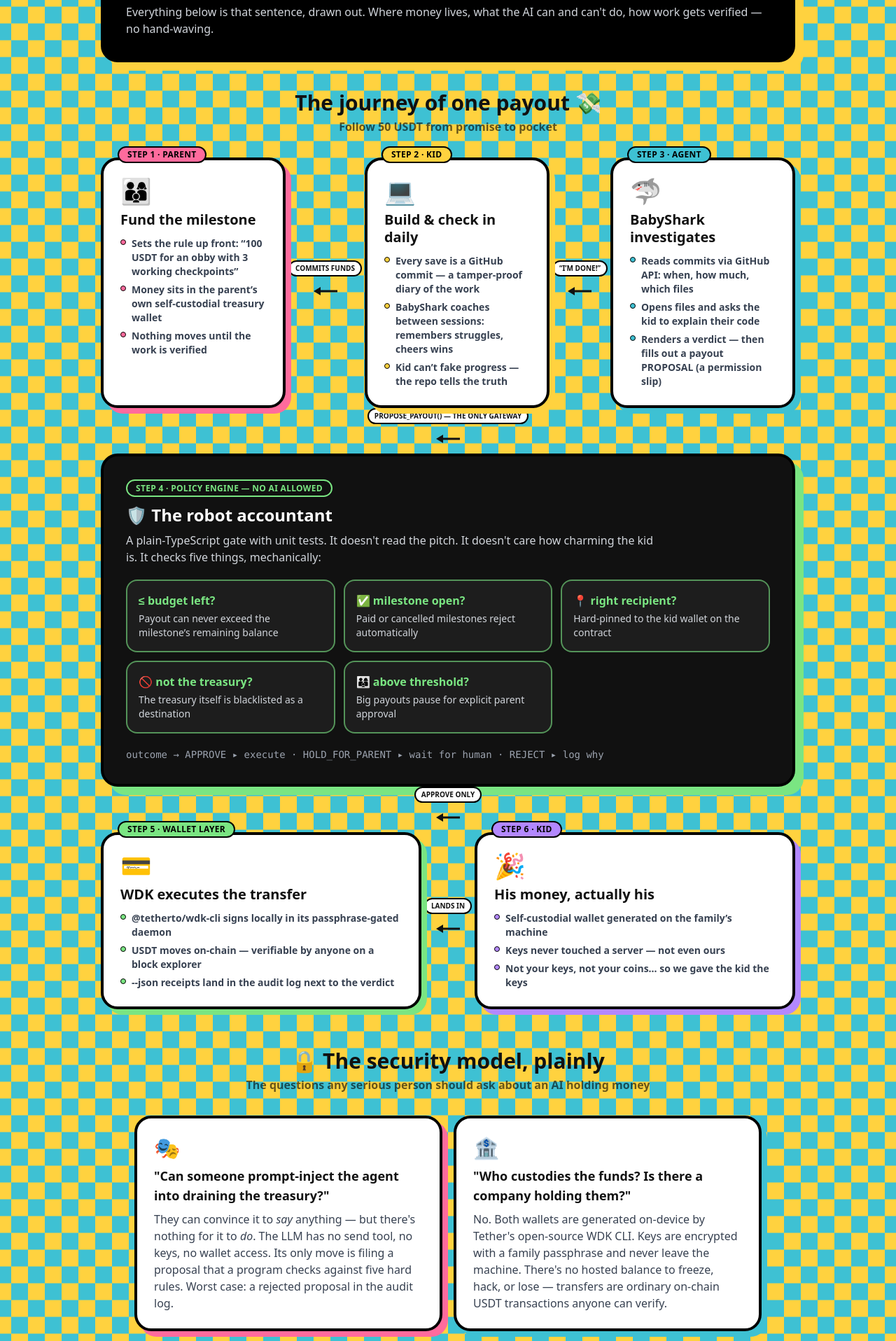
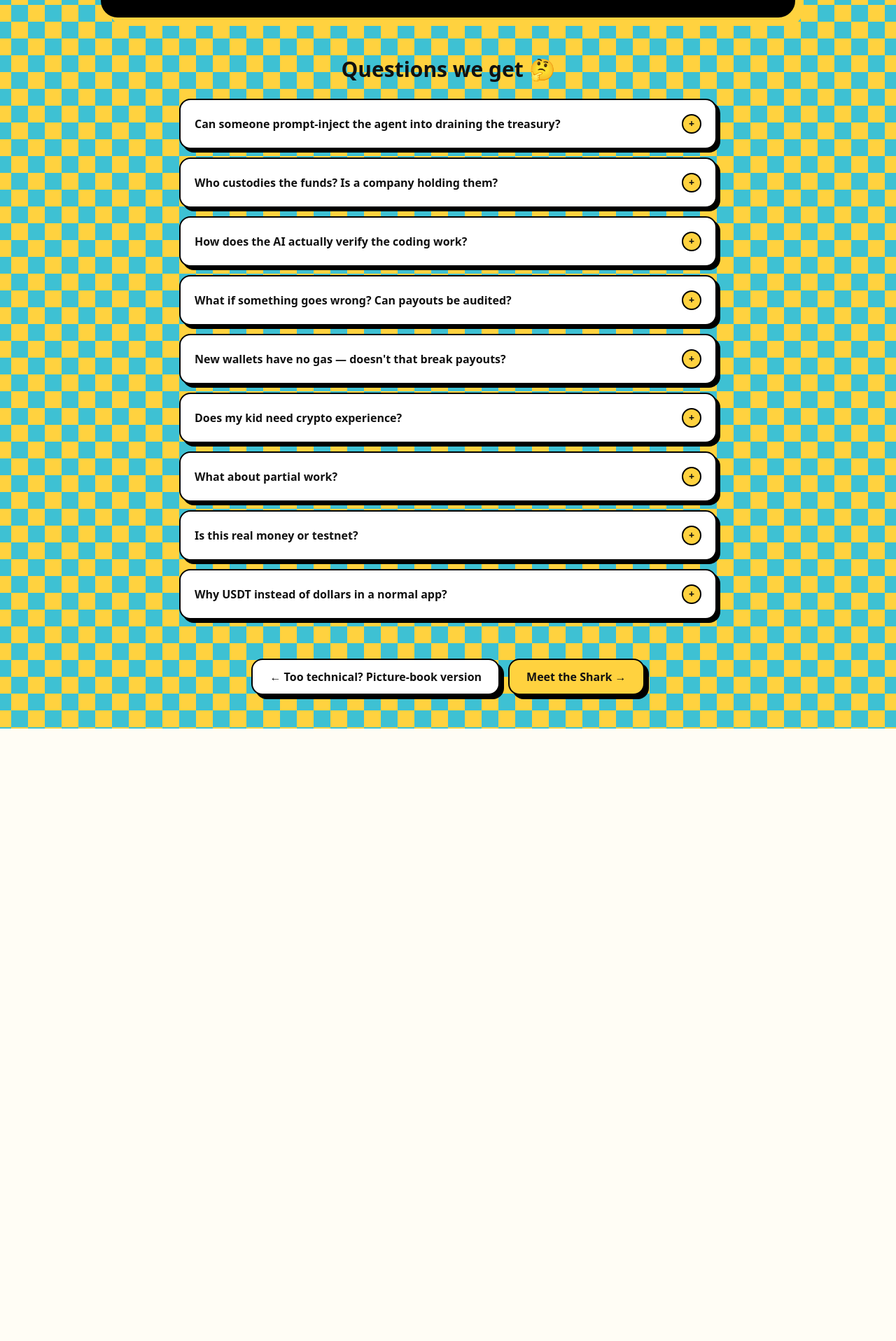
Before and after one commit to satojandro/pocketvc, a Next.js app in the folder web/: page /how-it-works in a window 1280 px wide. Shown: the part 355-2271 px from the top of the page at 70% size. After the commit the page ends 1396 px from the top, so only its background shows below. Built offline with nearby package versions, Linux system fonts and the light colour scheme.

Commit message:
Gas dead-end: roadmap layers, FAQ entry on how-it-works, README note

```diff
--- a/web/src/app/how-it-works/page.tsx
+++ b/web/src/app/how-it-works/page.tsx
@@ -1,57 +1,9 @@
+"use client";
+
+import { useState } from "react";
 import Link from "next/link";
 
 const CHECKER = "repeating-conic-gradient(#FFD23F 0% 25%, #3EC1D3 0% 50%) 50% / 48px 48px";
-
-/* ---------- palette ---------- */
-const C = {
-  pink: "#FF6B9D",
-  yellow: "#FFD23F",
-  teal: "#3EC1D3",
-  green: "#7AE582",
-  ink: "#111111",
-};
-
-function Node({
-  color, emoji, kicker, title, points,
-}: { color: string; emoji: string; kicker: string; title: string; points: string[] }) {
-  return (
-    <div
-      className="relative flex-1 rounded-3xl border-4 border-black bg-white p-6 shadow-[8px_8px_0_0_var(--sc)] transition hover:-translate-y-1"
-      style={{ ["--sc" as string]: color }}
-    >
-      <span
-        className="absolute -top-5 left-5 rounded-full border-2 border-black px-3 py-0.5 text-xs font-black uppercase tracking-wide text-black"
-        style={{ background: color }}
-      >
-        {kicker}
-      </span>
-      <p className="text-4xl">{emoji}</p>
-      <h3 className="mt-2 text-xl font-black leading-tight">{title}</h3>
-      <ul className="mt-3 space-y-1.5">
-        {points.map((p) => (
-          <li key={p} className="flex items-start gap-2 text-sm font-semibold text-gray-700">
-            <span className="mt-1 h-2 w-2 shrink-0 rounded-full border border-black" style={{ background: color }} />
-            {p}
-          </li>
-        ))}
-      </ul>
-    </div>
-  );
-}
-
-function Arrow({ label }: { label: string }) {
-  return (
-    <div className="flex flex-col items-center justify-center px-1 py-2 md:py-0">
-      <span className="rounded-full border-2 border-black bg-white px-2 py-0.5 text-[10px] font-black uppercase">
-        {label}
-      </span>
-      <svg width="20" height="34" viewBox="0 0 20 34" className="my-1 md:rotate-90" aria-hidden>
-        <line x1="10" y1="0" x2="10" y2="26" stroke={C.ink} strokeWidth="3" />
-        <polygon points="4,24 16,24 10,34" fill={C.ink} />
-      </svg>
-    </div>
-  );
-}
 
 function Faq({ q, children }: { q: string; children: React.ReactNode }) {
   return (
@@ -69,11 +21,12 @@ function Faq({ q, children }: { q: string; children: React.ReactNode }) {
   );
 }
 
-export default function HowItWorks() {
+export default function HowItWorksPage() {
+  const [openFaq, setOpenFaq] = useState<number | null>(null);
+  void openFaq; void setOpenFaq;
   return (
     <main className="min-h-screen" style={{ background: CHECKER }}>
       <div className="mx-auto max-w-5xl px-4 py-8">
-        {/* header */}
         <header className="flex items-center justify-between rounded-2xl bg-white px-6 py-4 shadow-[8px_8px_0_0_rgba(0,0,0,1)]">
           <span className="text-lg font-black">🛠️ How BabyShark works — under the hood</span>
           <Link href="/" className="rounded-xl border-2 border-black bg-white px-4 py-2 text-sm font-bold hover:bg-yellow-100">
@@ -81,9 +34,8 @@ export default function HowItWorks() {
           </Link>
         </header>
 
-        {/* intro */}
         <div className="mt-6 rounded-3xl border-4 border-black bg-black p-8 text-white shadow-[12px_12px_0_0_rgba(255,210,63,1)]">
-          <p className="text-xs font-black uppercase tracking-widest text-[#FFD23F]">For judges & skeptics</p>
+          <p className="text-xs font-black uppercase tracking-widest text-[#FFD23F]">For judges &amp; skeptics</p>
           <h1 className="mt-2 text-3xl font-black sm:text-4xl">
             One rule holds the whole system together:
           </h1>
@@ -92,197 +44,64 @@ export default function HowItWorks() {
             <br />
             Deterministic code decides how much can move.
           </p>
-          <p className="mt-4 font-medium text-gray-300">
-            Everything below is that sentence, drawn out. Where money lives, what the AI can
-            and can&apos;t do, how work gets verified — no hand-waving.
-          </p>
-        </div>
-
-        {/* THE FLOW */}
-        <h2 className="mt-10 text-center text-3xl font-black">The journey of one payout 💸</h2>
-        <p className="mt-1 text-center font-semibold text-black/60">Follow 50 USDT from promise to pocket</p>
-
-        <div className="mt-8 flex flex-col md:flex-row md:items-stretch">
-          <Node
-            color={C.pink}
-            emoji="👨‍👩‍👦"
-            kicker="Step 1 · Parent"
-            title="Fund the milestone"
-            points={[
-              "Sets the rule up front: “100 USDT for an obby with 3 working checkpoints”",
-              "Money sits in the parent’s own self-custodial treasury wallet",
-              "Nothing moves until the work is verified",
-            ]}
-          />
-          <Arrow label="commits funds" />
-          <Node
-            color={C.yellow}
-            emoji="💻"
-            kicker="Step 2 · Kid"
-            title="Build & check in daily"
-            points={[
-              "Every save is a GitHub commit — a tamper-proof diary of the work",
-              "BabyShark coaches between sessions: remembers struggles, cheers wins",
-              "Kid can’t fake progress — the repo tells the truth",
-            ]}
-          />
-          <Arrow label="“I’m done!”" />
-          <Node
-            color={C.teal}
-            emoji="🦈"
-            kicker="Step 3 · Agent"
-            title="BabyShark investigates"
-            points={[
-              "Reads commits via GitHub API: when, how much, which files",
-              "Opens files and asks the kid to explain their code",
-              "Renders a verdict — then fills out a payout PROPOSAL (a permission slip)",
-            ]}
-          />
-        </div>
-        <Arrow label="propose_payout() — the only gateway" />
-
-        {/* policy engine — the hero card */}
-        <div className="rounded-3xl border-4 border-black bg-[#111111] p-8 text-white shadow-[12px_12px_0_0_rgba(122,229,130,1)]">
-          <span className="rounded-full border-2 border-[#7AE582] px-3 py-0.5 text-xs font-black uppercase tracking-wide text-[#7AE582]">
-            Step 4 · Policy Engine — no AI allowed
-          </span>
-          <h3 className="mt-3 text-2xl font-black">🛡️ The robot accountant</h3>
-          <p className="mt-2 max-w-3xl font-medium text-gray-300">
-            A plain-TypeScript gate with unit tests. It doesn&apos;t read the pitch. It
-            doesn&apos;t care how charming the kid is. It checks five things, mechanically:
-          </p>
-          <div className="mt-5 grid gap-3 sm:grid-cols-2 lg:grid-cols-3">
-            {[
-              ["≤ budget left?", "Payout can never exceed the milestone’s remaining balance"],
-              ["✅ milestone open?", "Paid or cancelled milestones reject automatically"],
-              ["📍 right recipient?", "Hard-pinned to the kid wallet on the contract"],
-              ["🚫 not the treasury?", "The treasury itself is blacklisted as a destination"],
-              ["👨‍👩‍👦 above threshold?", "Big payouts pause for explicit parent approval"],
-            ].map(([t, d]) => (
-              <div key={t} className="rounded-2xl border-2 border-[#7AE582]/60 bg-white/5 p-4">
-                <p className="font-black text-[#7AE582]">{t}</p>
-                <p className="mt-1 text-sm font-medium text-gray-300">{d}</p>
-              </div>
-            ))}
-          </div>
-          <p className="mt-5 font-mono text-sm text-gray-400">
-            outcome → APPROVE ▸ execute · HOLD_FOR_PARENT ▸ wait for human · REJECT ▸ log why
-          </p>
-        </div>
-        <Arrow label="APPROVE only" />
-
-        <div className="flex flex-col md:flex-row md:items-stretch">
-          <Node
-            color={C.green}
-            emoji="💳"
-            kicker="Step 5 · Wallet layer"
-            title="WDK executes the transfer"
-            points={[
-              "@tetherto/wdk-cli signs locally in its passphrase-gated daemon",
-              "USDT moves on-chain — verifiable by anyone on a block explorer",
-              "--json receipts land in the audit log next to the verdict",
-            ]}
-          />
-          <Arrow label="lands in" />
-          <Node
-            color="#B388FF"
-            emoji="🎉"
-            kicker="Step 6 · Kid"
-            title="His money, actually his"
-            points={[
-              "Self-custodial wallet generated on the family’s machine",
-              "Keys never touched a server — not even ours",
-              "Not your keys, not your coins… so we gave the kid the keys",
-            ]}
-          />
-        </div>
-
-        {/* SAFETY DEEP DIVE */}
-        <h2 className="mt-14 text-center text-3xl font-black">🔒 The security model, plainly</h2>
-        <p className="mt-1 text-center font-semibold text-black/60">
-          The questions any serious person should ask about an AI holding money
-        </p>
-
-        <div className="mx-auto mt-8 grid max-w-4xl gap-4 md:grid-cols-2">
-          <div className="rounded-3xl border-4 border-black bg-white p-6 shadow-[8px_8px_0_0_rgba(255,107,157,1)]">
-            <p className="text-3xl">🎭</p>
-            <h3 className="mt-2 text-lg font-black">&quot;Can someone prompt-inject the agent into draining the treasury?&quot;</h3>
-            <p className="mt-2 font-medium text-gray-700">
-              They can convince it to <em>say</em> anything — but there&apos;s nothing for it to
-              <em> do</em>. The LLM has no send tool, no keys, no wallet access. Its only move is
-              filing a proposal that a program checks against five hard rules. Worst case:
-              a rejected proposal in the audit log.
-            </p>
-          </div>
-          <div className="rounded-3xl border-4 border-black bg-white p-6 shadow-[8px_8px_0_0_rgba(62,193,211,1)]">
-            <p className="text-3xl">🏦</p>
-            <h3 className="mt-2 text-lg font-black">&quot;Who custodies the funds? Is there a company holding them?&quot;</h3>
-            <p className="mt-2 font-medium text-gray-700">
-              No. Both wallets are generated on-device by Tether&apos;s open-source WDK CLI.
-              Keys are encrypted with a family passphrase and never leave the machine. There&apos;s
-              no hosted balance to freeze, hack, or lose — transfers are ordinary on-chain USDT
-              transactions anyone can verify.
-            </p>
-          </div>
-          <div className="rounded-3xl border-4 border-black bg-white p-6 shadow-[8px_8px_0_0_rgba(255,210,63,1)]">
-            <p className="text-3xl">🕵️</p>
-            <h3 className="mt-2 text-lg font-black">&quot;How does it actually verify coding work?&quot;</h3>
-            <p className="mt-2 font-medium text-gray-700">
-              GitHub is the evidence locker: every commit has a timestamp, an author, and a diff.
-              The agent reads commit history, per-file stats, and file contents via API — stale
-              repos expose &quot;I worked all week,&quot; and explanations are probed for understanding,
-              not memorized answers.
-            </p>
-          </div>
-          <div className="rounded-3xl border-4 border-black bg-white p-6 shadow-[8px_8px_0_0_rgba(122,229,130,1)]">
-            <p className="text-3xl">📜</p>
-            <h3 className="mt-2 text-lg font-black">&quot;What if a payout goes wrong? Can we audit it?&quot;</h3>
-            <p className="mt-2 font-medium text-gray-700">
-              Every proposal → decision → transfer triple lands in an append-only audit file,
-              plus an on-chain receipt. Parents replay exactly why each payment happened — the
-              dashboard renders this trail directly.
-            </p>
-          </div>
         </div>
 
         {/* FAQ */}
-        <h2 className="mt-14 text-center text-3xl font-black">More questions we get 🤔</h2>
+        <h2 className="mt-14 text-center text-3xl font-black">Questions we get 🤔</h2>
         <div className="mx-auto mt-6 max-w-3xl space-y-3 pb-4">
+          <Faq q="Can someone prompt-inject the agent into draining the treasury?">
+            They can convince it to say anything — but there is nothing for it to do. The LLM
+            has no send tool and no keys. Its only money surface is a propose_payout() request
+            that deterministic code checks against five hard rules (budget, recipient pinning,
+            milestone state). Worst case: a rejected proposal in the audit log.
+          </Faq>
+          <Faq q="Who custodies the funds? Is a company holding them?">
+            No. Both wallets are generated on the family&apos;s own machine by Tether&apos;s
+            open-source WDK CLI — keys encrypted with a family passphrase, never leaving the
+            device. No hosted balance to freeze or lose. Transfers are ordinary on-chain USDT
+            transactions verifiable by anyone.
+          </Faq>
+          <Faq q="How does the AI actually verify the coding work?">
+            GitHub is the evidence locker: every commit carries a timestamp, author, and diff.
+            The agent reads commit history, per-file stats, and file contents via API. Stale
+            repos expose &quot;I worked all week,&quot; and explanations are probed for real understanding.
+          </Faq>
+          <Faq q="What if something goes wrong? Can payouts be audited?">
+            Every proposal → decision → transfer triple lands in an append-only audit file plus
+            an on-chain receipt. Parents replay exactly why each payment happened; the dashboard
+            renders this trail directly.
+          </Faq>
+          <Faq q="New wallets have no gas — doesn't that break payouts?">
+            Great catch: receiving USDT is free, but sending normally requires the chain&apos;s
+            native token. Designed for, in layers: card top-ups bundle a little native gas
+            automatically (parents never see it); next, payouts switch to WDK&apos;s gasless
+            ERC-4337 modules where fees are paid in USDT itself — wallets hold zero native gas,
+            ever; and chain choice (Plasma/Stable) makes it structurally disappear. The upgrade
+            touches one isolated file — not the agent or policy engine.
+          </Faq>
           <Faq q="Does my kid need crypto experience?">
             No. The kid experiences it as: build things → chat with a coach → get paid. The
-            wallet is created for them in one step; they never handle seed phrases during normal
-            use. Learning what&apos;s under the hood is optional — and honestly, a great lesson.
+            wallet is created in one step during family setup; seed phrases are shown once and
+            stored offline. Learning what&apos;s under the hood is optional — and a great lesson.
           </Faq>
-          <Faq q="What if the kid does great partial work?">
+          <Faq q="What about partial work?">
             Partial payouts are first-class. BabyShark proposes what the evidence supports —
-            &quot;jumping works great, that&apos;s 60% of the milestone&quot; — and the rest stays
-            locked until the remainder ships. Feedback names what was excellent before anything else.
+            &quot;the jumping works great, that&apos;s 60% of the milestone&quot; — and the rest stays
+            locked until it ships.
           </Faq>
-          <Faq q="What stops the agent from judging unfairly?">
-            Three layers: the persona is constrained to evidence-first verdicts, every verdict must
-            cite repo evidence (which parents can check), and the policy engine bounds whatever the
-            judge decides. And the parent sees the full trail — unfair judgments are visible, and
-            funding is always theirs to stop.
+          <Faq q="Is this real money or testnet?">
+            The demo runs on Sepolia testnet with a MockUSDT token (identical ERC-20 behavior to
+            real USDT). The code path to mainnet USDT is identical — flip the network config.
+            We deliberately kept real money out of a weekend prototype.
           </Faq>
-          <Faq q="Is real money involved tonight, or just testnet?">
-            The demo runs on Sepolia testnet with a MockUSDT token (same ERC-20 behavior as real
-            USDT). The code path to mainnet USDT is identical — flip the network config and fund
-            with real USDT. We deliberately kept real money out of a weekend prototype.
-          </Faq>
-          <Faq q="Why USDT instead of just dollars in an app?">
+          <Faq q="Why USDT instead of dollars in a normal app?">
             Because the point is the kid owning value nobody can claw back — programmatically,
             across borders, without a bank account. That matters most exactly where this will be
             used most: LATAM families already live on USDT. Also: instant settlement means the
             reward lands while the win still feels good.
           </Faq>
-          <Faq q="What's the tech stack?">
-            Next.js + Vercel AI SDK (agent loop), TypeScript policy engine with vitest coverage,
-            Tether WDK CLI for wallets/transfers, OpenZeppelin for the demo token, Foundry for
-            deployment, GitHub REST API for verification. Full diagrams in the repo&apos;s docs/.
-          </Faq>
         </div>
 
-        {/* CTA */}
         <div className="mt-10 mb-4 flex flex-wrap justify-center gap-3">
           <Link href="/eli5" className="rounded-2xl border-2 border-black bg-white px-6 py-3 font-bold shadow-[6px_6px_0_0_rgba(0,0,0,1)] transition hover:translate-x-1 hover:translate-y-1 hover:shadow-none">
             ← Too technical? Picture-book version
```
Also changed, not shown: 3 other files (tests, documents, lock files or other folders).
